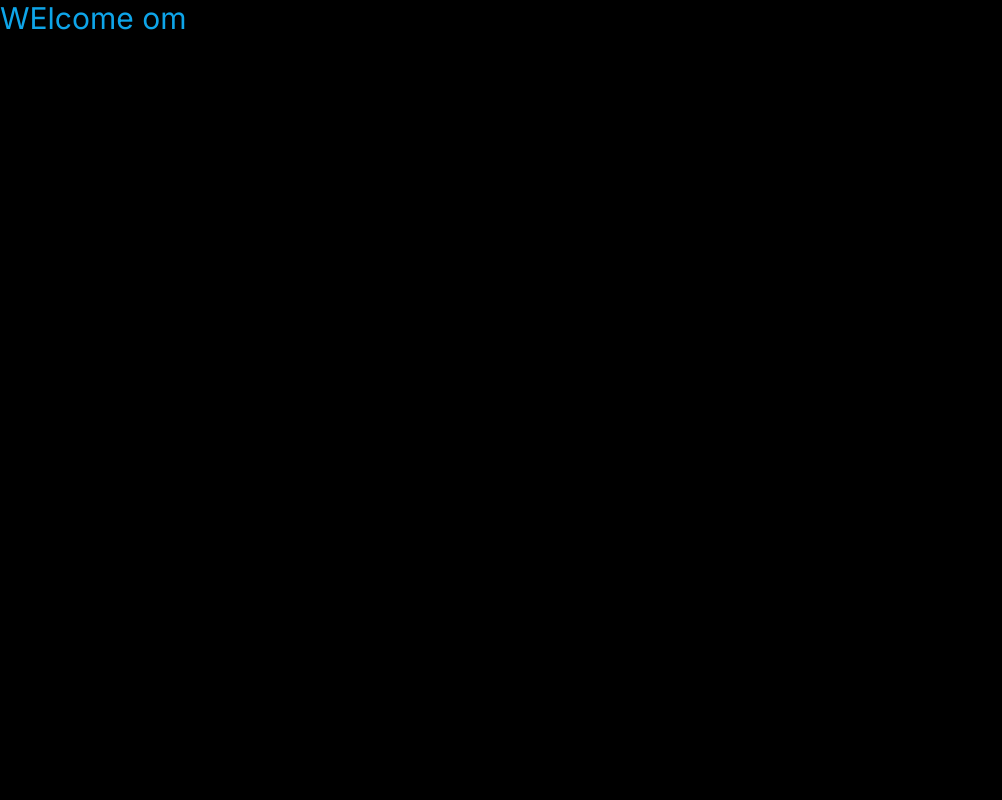
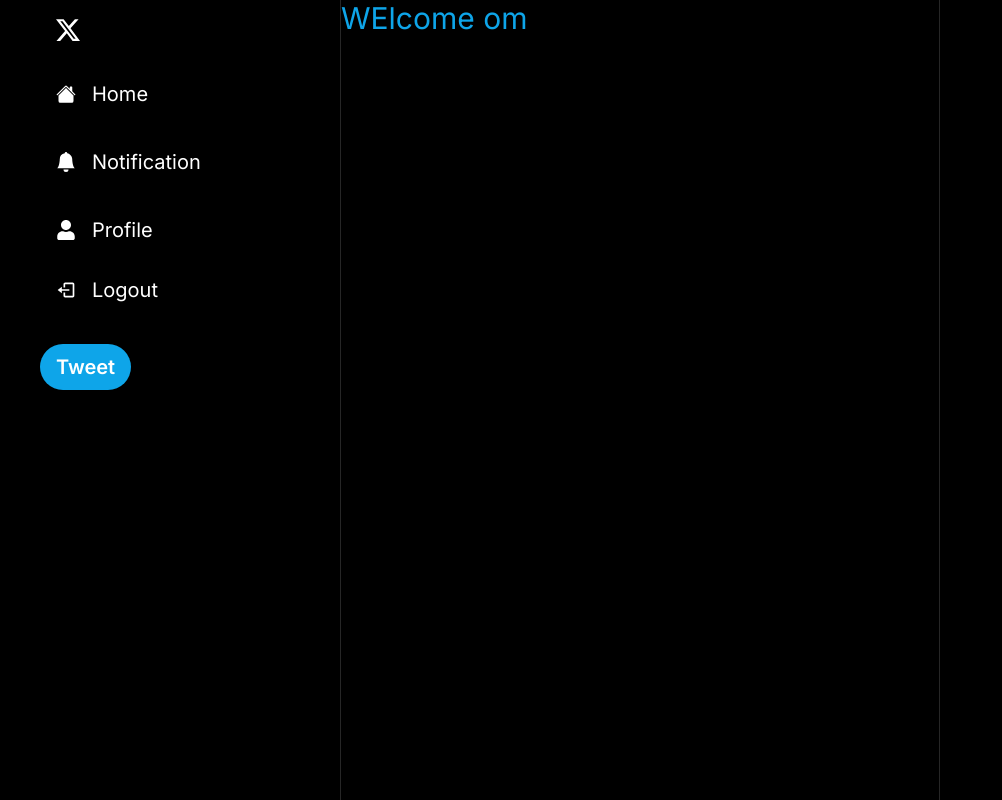
Before and after one commit to om0852/full-stack-twitter-clone-, a Next.js app: page / in a window 1280 px wide. Shown: the whole page, without its empty margins (0-1002 px from the left). Built offline with nearby package versions, Linux system fonts and the light colour scheme.

Commit message:
sidebar items and tweet button added

```diff
--- a/app/component/Layout.tsx
+++ b/app/component/Layout.tsx
@@ -1,13 +1,22 @@
 import React from 'react'
-interface LayoutsProp{
-    children:React.ReactNode
+import Sidebar from './layouts/Sidebar'
+interface LayoutsProp {
+    children: React.ReactNode
 }
-const  Layout:React.FC<LayoutsProp> = ({children})=> {
-  return (
-    <div>
-        {children}
-    </div>
-  )
+const Layout: React.FC<LayoutsProp> = ({ children }) => {
+
+    return (
+        <div className='h-screen bg-black'>
+            <div className='container h-full  xl:px-10'>
+                <div className='grid grid-cols-4 h-full'>
+                    <Sidebar/>
+                    <div className='col-span-3 lg:col-span-2 border-x-[1px] border-neutral-800'>
+                    {children}
+                    </div>
+                </div>
+            </div>
+        </div>
+    )
 }
 
 export default Layout
--- /dev/null
+++ b/app/component/layouts/Sidebar.tsx
@@ -0,0 +1,49 @@
+
+"use client"
+import React from 'react'
+import { BsBellFill, BsHouseFill } from 'react-icons/bs'
+import { FaUser } from 'react-icons/fa'
+import SidebarLogo from './SidebarLogo'
+import SidebarItems from './SidebarItems'
+import { BiLogOut } from 'react-icons/bi'
+import SidebarTweetButton from './SidebarTweetButton'
+
+const Sidebar: React.FC = () => {
+    const items = [
+        {
+            label: "Home",
+            href: "/",
+            Icon: BsHouseFill
+        },
+        {
+            label: "Notification",
+            href: "/",
+            Icon: BsBellFill
+        },
+        {
+            label: "Profile",
+            href: "/users/123",
+            Icon: FaUser
+        },
+
+    ]
+
+    return (
+        <div className='col-span-1 h-full pr-4 md:pr-6'>
+            <div className='flex flex-col items-start'>
+                <div className=' flex flex-col items-start space-y-2 lg:w-[230px] flex justify-start'>
+                    <SidebarLogo />
+                    {items.map((data,index) => {
+                        return (
+                            <SidebarItems Icon={data.Icon} href={data.href} label={data.label} key={index}/>
+                        )
+                    })}
+                </div>
+                <SidebarItems Icon={BiLogOut} onClick={()=>{}} label={"Logout"}/>
+                    <SidebarTweetButton/>
+            </div>
+        </div>
+    )
+}
+
+export default Sidebar
--- /dev/null
+++ b/app/component/layouts/SidebarItems.tsx
@@ -0,0 +1,24 @@
+"use client"
+import React from 'react'
+import { IconType } from 'react-icons'
+interface SidebarItemsProp {
+    label: string,
+    href?: string,
+    Icon: IconType,
+    onClick?: () => void
+}
+const SidebarItems: React.FC<SidebarItemsProp> = ({ label, href, Icon, onClick }) => {
+    return (
+        <div className='flex flex-row items-center'>
+            <div className='relative rounded-full h-14 w-14 flex items-center justify-center p-4 hover:bg-slate-300 hover:bg-opacity-10 cursor-pointer lg:hidden'>
+                <Icon size={20} color='white' />
+            </div>
+            <div className='relative hidden  lg:flex items-center justify-center p-4 gap-4 rounded-full hover:bg-slate-300 hover:bg-opacity-10 cursor-pointer '>
+                <Icon size={20} color='white' />
+                <p className='text-white hidden lg:block text-xl'>{label}</p>
+            </div>
+        </div>
+    )
+}
+
+export default SidebarItems
--- /dev/null
+++ b/app/component/layouts/SidebarLogo.tsx
@@ -0,0 +1,14 @@
+"use client"
+import { useRouter } from 'next/navigation'
+import React from 'react'
+import { BsTwitterX } from 'react-icons/bs';
+
+function SidebarLogo() {
+    const router = useRouter();
+  return (
+    <div onClick={()=>router.push("/")} className='rounded-full h-14 w-14 p-4 flex ietms-center justify-center hover:bg-blue-300 hover:bg-opacity-10 cursor-pointer transition/'>
+       <BsTwitterX size={28} color='white'/></div>
+  )
+}
+
+export default SidebarLogo
--- /dev/null
+++ b/app/component/layouts/SidebarTweetButton.tsx
@@ -0,0 +1,22 @@
+import { useRouter } from 'next/navigation'
+import React from 'react'
+import { FaFeather } from 'react-icons/fa'
+
+function SidebarTweetButton() {
+    const router=useRouter()
+  return (
+    <>
+    <div
+    className='mt-6 lg:hidden rounded-full h-14 w-14 p-4 flex items-center justify-center bg-sky-500 hover:bg-opacity-80 transition cursor-pointer'
+    onClick={()=>router.push("/")}
+    >
+     <FaFeather size={24} color='white'/>
+        </div>
+        <div className='mt-6 hidden lg:block px-4 py-2 rounded-full bg-sky-500 hover:bg-opacity-90 cursor-pointer transistion'>
+<p className='hidden lg:block text-center font-semibold text-white text-[20px]'>Tweet</p>
+        </div>
+        </>
+  )
+}
+
+export default SidebarTweetButton
```
Also changed, not shown: package.json (+5 -4 lines), 1 other file (tests, documents, lock files or other folders).
